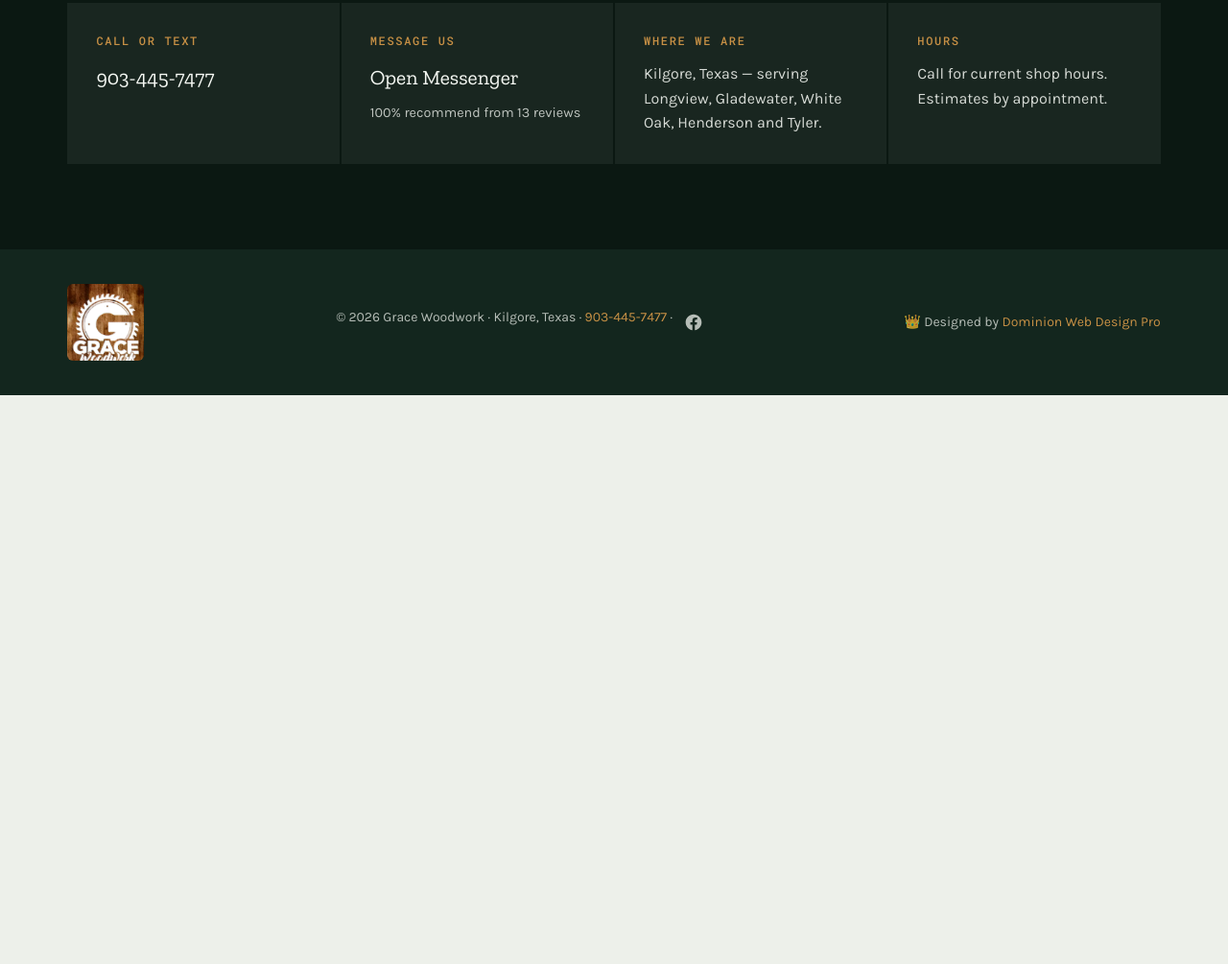
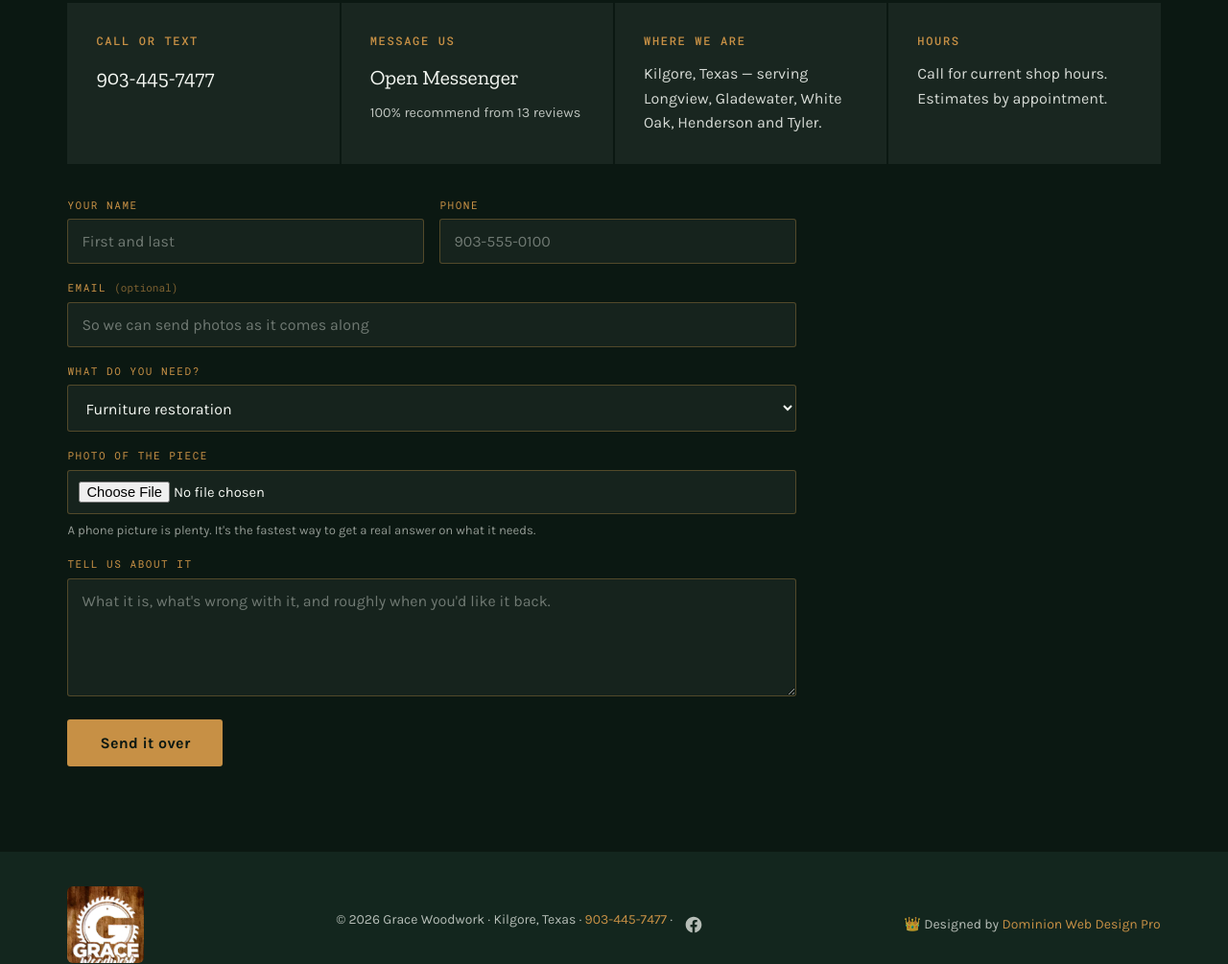
Before and after one commit to dominionsoundmusic-create/grace-woodwork-site, a plain HTML site: page index.html in a window 1280 px wide. Shown: the part 7115-8120 px from the top of the page at 96% size. Before the commit the page ends 7527 px from the top, so only its background shows below. Drawn offline with nearby package versions, Linux system fonts and the light colour scheme.

Commit message:
Add quote form with photo upload, plus thank-you page

```diff
--- a/index.html
+++ b/index.html
@@ -173,6 +173,22 @@ footer a{color:var(--brass);text-decoration:none}
 }
 @media(prefers-reduced-motion:reduce){html{scroll-behavior:auto}*{transition:none!important}}
 :focus-visible{outline:3px solid var(--brass);outline-offset:3px}
+
+/* quote form */
+.qform{margin-top:34px;max-width:760px}
+.qform .fg{margin-bottom:16px}
+.qform label{display:block;font-family:'Roboto Mono',monospace;font-size:11px;letter-spacing:.14em;text-transform:uppercase;color:var(--brass);margin-bottom:6px}
+.qform input,.qform select,.qform textarea{width:100%;padding:13px 14px;border:1px solid rgba(199,144,69,.34);background:rgba(237,240,234,.05);color:var(--paper);font-family:inherit;font-size:1rem;border-radius:3px}
+.qform input::placeholder,.qform textarea::placeholder{color:rgba(237,240,234,.42)}
+.qform input:focus,.qform select:focus,.qform textarea:focus{outline:2px solid var(--brass);outline-offset:1px}
+.qform select option{color:#0B1812}
+.qform .two{display:grid;grid-template-columns:1fr 1fr;gap:16px}
+.qform input[type=file]{padding:11px;font-size:.92rem;cursor:pointer}
+.qform .hint{font-size:.82rem;color:rgba(237,240,234,.6);margin-top:6px}
+.qform button{background:var(--brass);color:var(--ink);border:0;padding:15px 34px;font-family:inherit;font-weight:700;font-size:1rem;border-radius:3px;cursor:pointer;letter-spacing:.02em}
+.qform button:hover{background:#d9a457}
+.qform .hp{position:absolute;left:-9999px}
+@media(max-width:640px){.qform .two{grid-template-columns:1fr}}
 </style>
 </head>
 <body>
@@ -349,6 +365,56 @@ footer a{color:var(--brass);text-decoration:none}
     <div class="row"><b>Where we are</b><p>Kilgore, Texas — serving Longview, Gladewater, White Oak, Henderson and Tyler.</p></div>
     <div class="row"><b>Hours</b><p>Call for current shop hours. Estimates by appointment.</p></div>
   </div>
+
+  <form class="qform" name="quote" method="POST" action="/thanks.html"
+        data-netlify="true" netlify-honeypot="company" enctype="multipart/form-data">
+    <input type="hidden" name="form-name" value="quote">
+    <p class="hp"><label>Leave this empty <input name="company"></label></p>
+
+    <div class="two">
+      <div class="fg">
+        <label for="q-name">Your name</label>
+        <input id="q-name" name="name" type="text" required autocomplete="name" placeholder="First and last">
+      </div>
+      <div class="fg">
+        <label for="q-phone">Phone</label>
+        <input id="q-phone" name="phone" type="tel" required autocomplete="tel" placeholder="903-555-0100">
+      </div>
+    </div>
+
+    <div class="fg">
+      <label for="q-email">Email <span style="text-transform:none;letter-spacing:0;opacity:.6">(optional)</span></label>
+      <input id="q-email" name="email" type="email" autocomplete="email" placeholder="So we can send photos as it comes along">
+    </div>
+
+    <div class="fg">
+      <label for="q-service">What do you need?</label>
+      <select id="q-service" name="service">
+        <option>Furniture restoration</option>
+        <option>Custom furniture built to order</option>
+        <option>Cabinets or built-ins</option>
+        <option>Kitchen cabinetry</option>
+        <option>Porch or deck repair</option>
+        <option>Signs or custom frames</option>
+        <option>Repair — joints, veneer, legs or hardware</option>
+        <option>Not sure yet</option>
+      </select>
+    </div>
+
+    <div class="fg">
+      <label for="q-photo">Photo of the piece</label>
+      <input id="q-photo" name="photo" type="file" accept="image/*">
+      <p class="hint">A phone picture is plenty. It's the fastest way to get a real answer on what it needs.</p>
+    </div>
+
+    <div class="fg">
+      <label for="q-msg">Tell us about it</label>
+      <textarea id="q-msg" name="message" rows="5" placeholder="What it is, what's wrong with it, and roughly when you'd like it back."></textarea>
+    </div>
+
+    <button type="submit">Send it over</button>
+  </form>
+
 </section>
 
 <footer>
```
Also changed, not shown: thanks.html (added, +30 -0 lines).
